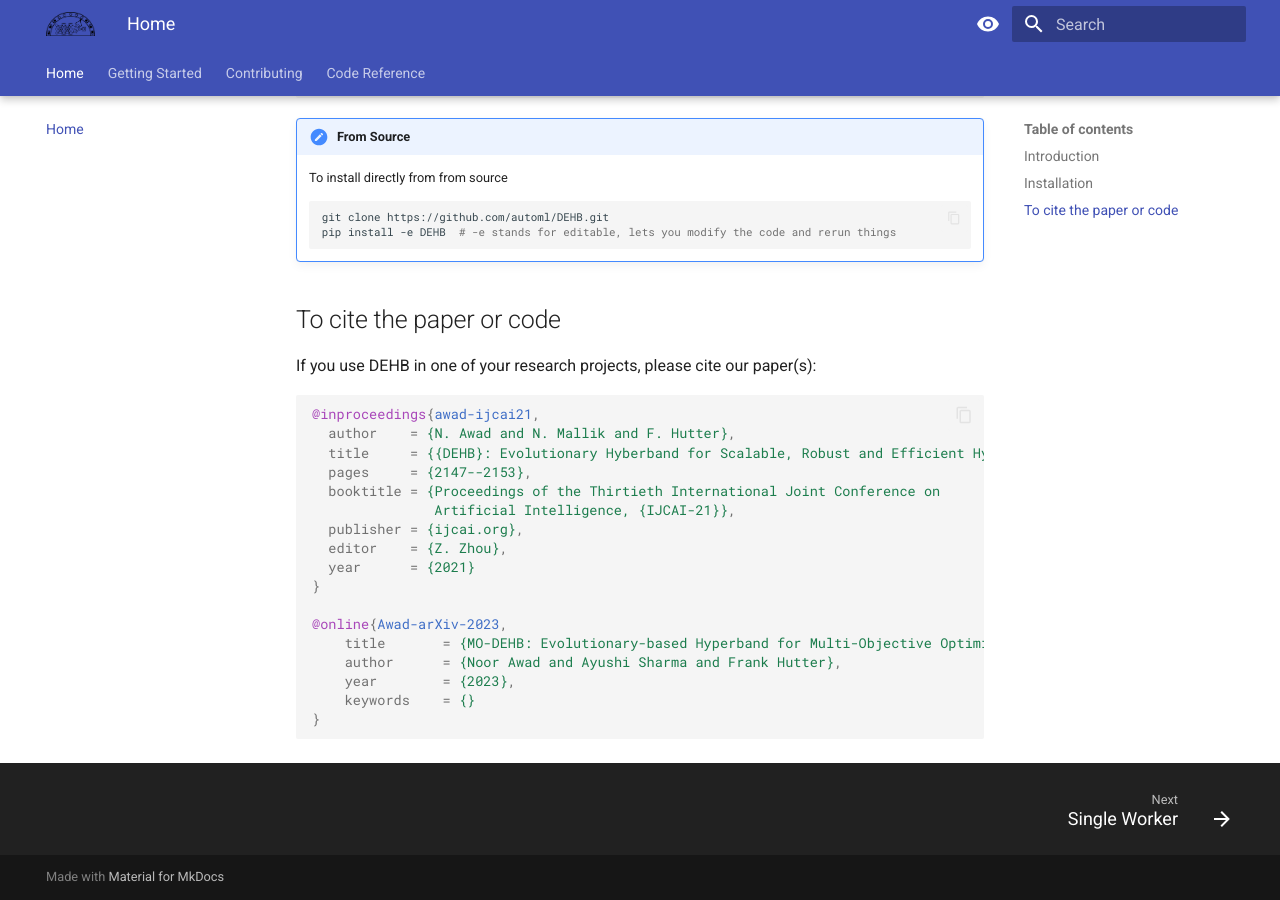
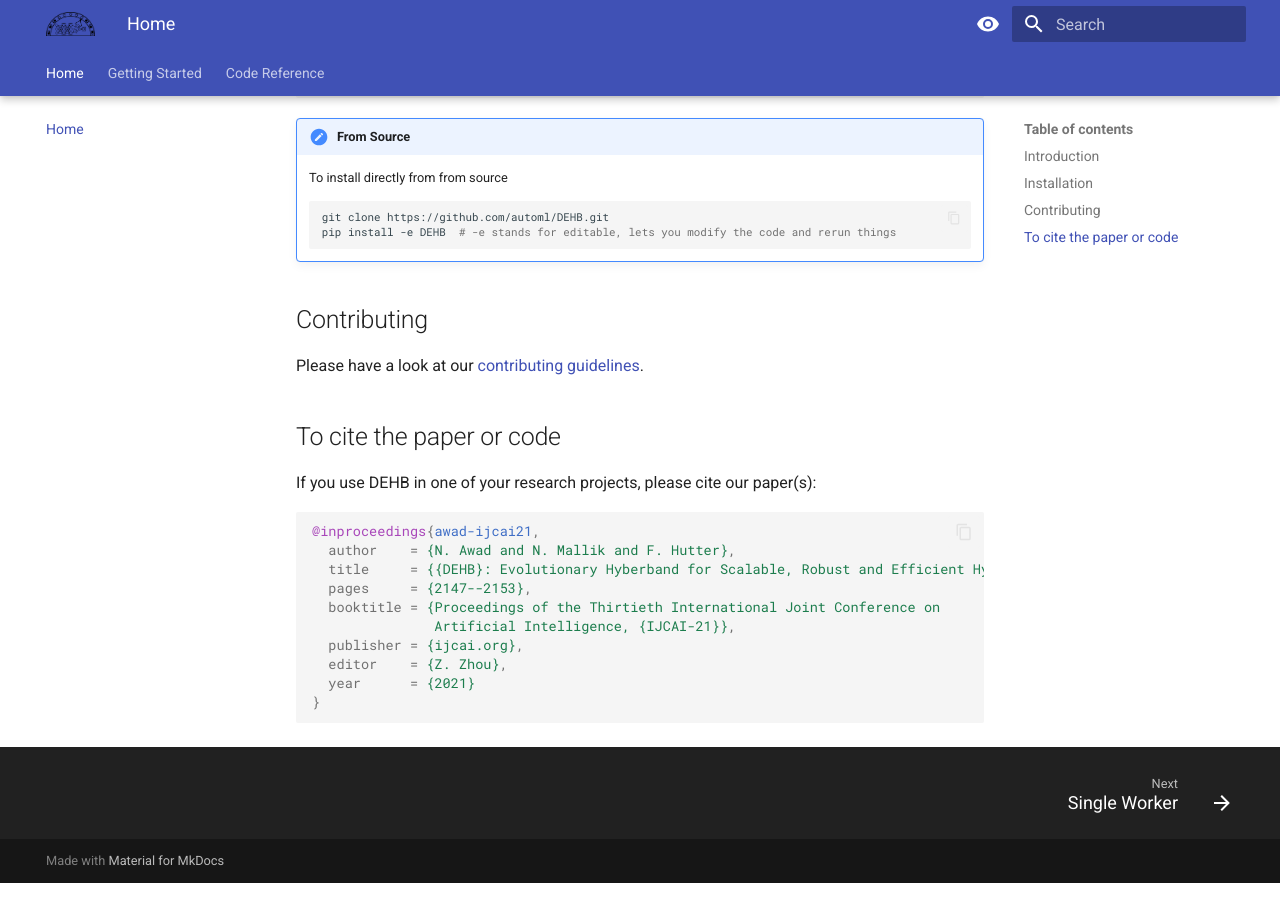
Before and after one commit to automl/DEHB, an MkDocs documentation site: the page built from docs/index.md, in a window 1280 px wide and 900 px high, scrolled down 542 px. Built offline with MkDocs 1.6.1 and Material for MkDocs 9.7.7, drawn with Linux system fonts in a browser that asks for light colours; the version menu is left out.

Commit message:
Finalize restructuring

````diff
--- a/docs/index.md
+++ b/docs/index.md
@@ -24,6 +24,9 @@ pip install dehb
     pip install -e DEHB  # -e stands for editable, lets you modify the code and rerun things
     ```
 
+## Contributing
+Please have a look at our [contributing guidelines](https://github.com/automl/DEHB/blob/master/CONTRIBUTING.md).
+
 ## To cite the paper or code
 If you use DEHB in one of your research projects, please cite our paper(s):
 ```bibtex
@@ -37,11 +40,4 @@ If you use DEHB in one of your research projects, please cite our paper(s):
   editor    = {Z. Zhou},
   year      = {2021}
 }
-
-@online{Awad-arXiv-2023,
-    title       = {MO-DEHB: Evolutionary-based Hyperband for Multi-Objective Optimization},
-    author      = {Noor Awad and Ayushi Sharma and Frank Hutter},
-    year        = {2023},
-    keywords    = {}
-}
 ```
--- a/mkdocs.yml
+++ b/mkdocs.yml
@@ -5,7 +5,6 @@ nav:
   - Getting Started:
     - Single Worker: getting_started/single_worker.md
     - Parallel: getting_started/parallel.md
-  - Contributing: CONTRIBUTING.md
   - Code Reference:
     - DEHB: references/dehb.md
     - DE: references/de.md
````
